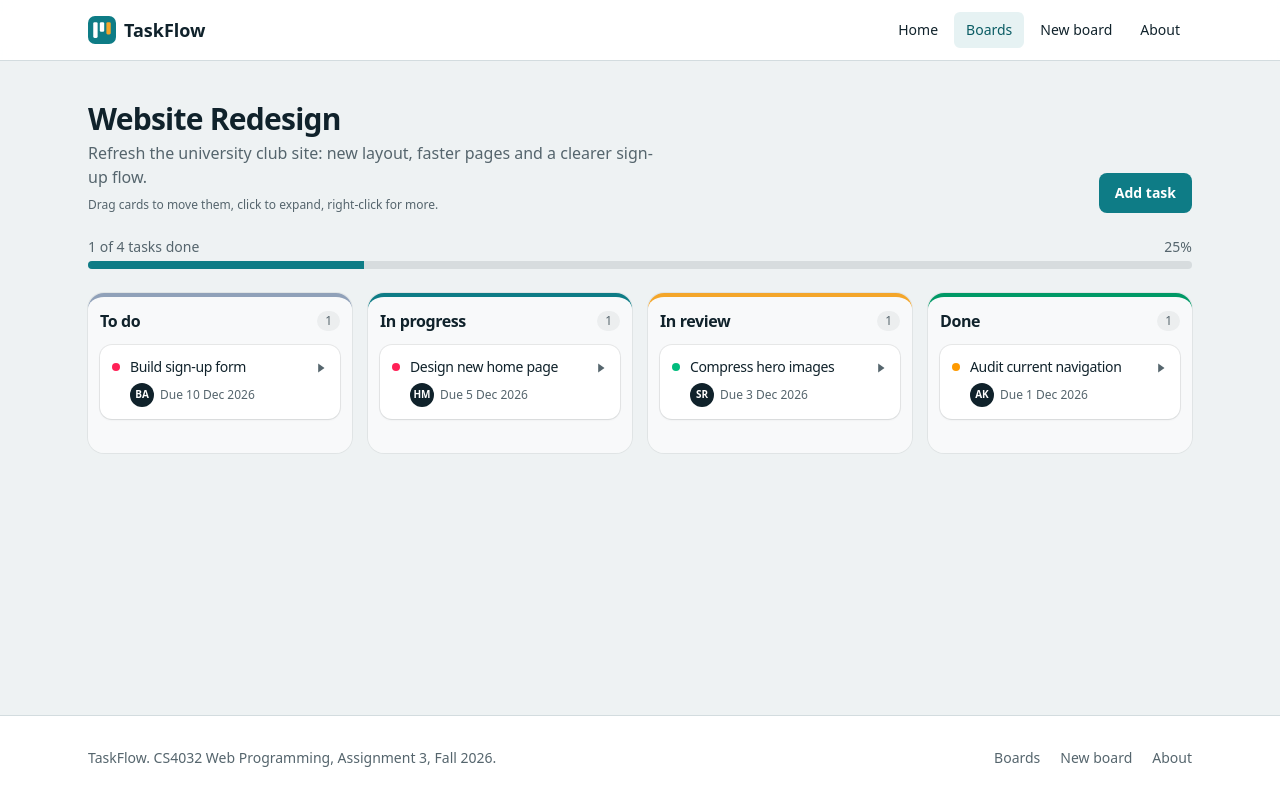
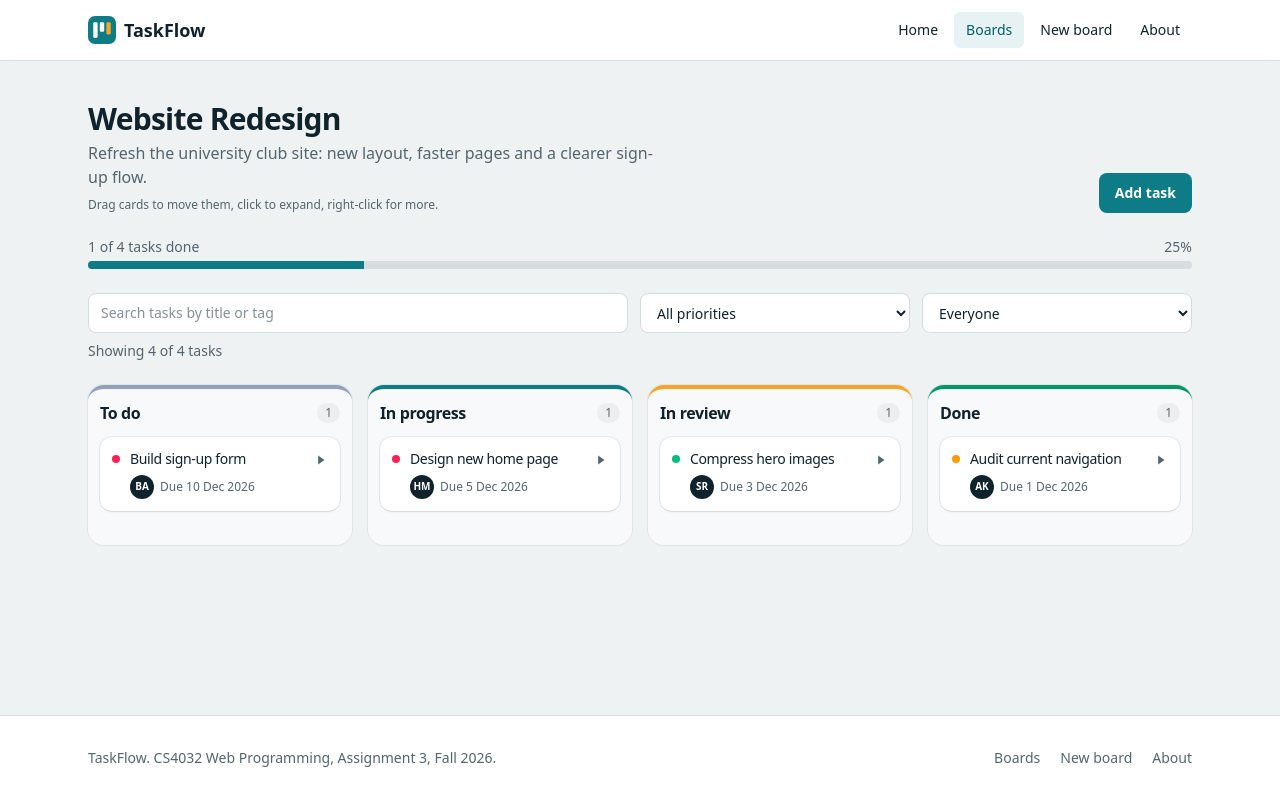
Before and after one commit to slick-user/Kanban-Board-Web-Assignment-3, a Next.js app: page /boards/b1 in a window 1280 px wide. Built offline with nearby package versions, Linux system fonts and the light colour scheme.

Commit message:
Add task filter bar: search, priority and assignee filters on board page

```diff
--- a/components/KanbanBoard.tsx
+++ b/components/KanbanBoard.tsx
@@ -1,7 +1,7 @@
 "use client";
 
 import { useRouter } from "next/navigation";
-import { useCallback, useState, type MouseEvent } from "react";
+import { useCallback, useMemo, useState, type MouseEvent } from "react";
 import type { Board, DropTarget, Priority, Status, Task } from "@/types";
 import { STATUSES, STATUS_LABEL } from "@/data";
 import AddTaskForm from "./AddTaskForm";
@@ -9,6 +9,7 @@ import Button from "./Button";
 import Column from "./Column";
 import ContextMenu, { type MenuEntry } from "./ContextMenu";
 import Modal from "./Modal";
+import TaskFilterBar, { type PriorityFilter } from "./TaskFilterBar";
 import Toast from "./Toast";
 
 interface KanbanBoardProps {
@@ -33,6 +34,28 @@ export default function KanbanBoard({ board, initialTasks }: KanbanBoardProps) {
   const [draggingId, setDraggingId] = useState<string | null>(null);
   const [dropTarget, setDropTarget] = useState<DropTarget | null>(null);
   const [menu, setMenu] = useState<MenuState | null>(null);
+  const [query, setQuery] = useState("");
+  const [priorityFilter, setPriorityFilter] = useState<PriorityFilter>("all");
+  const [assigneeFilter, setAssigneeFilter] = useState("all");
+
+  // Only the cards shown change; the progress bar still counts every task on the board
+  const visibleTasks = useMemo(() => {
+    const q = query.trim().toLowerCase();
+    return items.filter(
+      (t) =>
+        (priorityFilter === "all" || t.priority === priorityFilter) &&
+        (assigneeFilter === "all" || t.assignee === assigneeFilter) &&
+        (q === "" || t.title.toLowerCase().includes(q) || t.tags.some((tag) => tag.toLowerCase().includes(q)))
+    );
+  }, [items, query, priorityFilter, assigneeFilter]);
+
+  const assignees = useMemo(() => [...new Set(items.map((t) => t.assignee))].sort(), [items]);
+
+  const clearFilters = () => {
+    setQuery("");
+    setPriorityFilter("all");
+    setAssigneeFilter("all");
+  };
 
   // Move a task to a column, optionally before another task (order = array order)
   const moveTask = (id: string, status: Status, beforeId: string | null = null) =>
@@ -170,13 +193,26 @@ export default function KanbanBoard({ board, initialTasks }: KanbanBoardProps) {
         </div>
       </div>
 
+      <TaskFilterBar
+        query={query}
+        onQueryChange={setQuery}
+        priority={priorityFilter}
+        onPriorityChange={setPriorityFilter}
+        assignee={assigneeFilter}
+        onAssigneeChange={setAssigneeFilter}
+        assignees={assignees}
+        shown={visibleTasks.length}
+        total={items.length}
+        onClear={clearFilters}
+      />
+
       <div className="-mx-4 flex snap-x snap-mandatory gap-3 overflow-x-auto px-4 pb-3 sm:-mx-6 sm:px-6 md:mx-0 md:grid md:grid-cols-2 md:gap-4 md:overflow-visible md:px-0 md:pb-0 xl:grid-cols-4">
         {STATUSES.map((s) => (
           <Column
             key={s.key}
             status={s.key}
             title={s.label}
-            tasks={items.filter((t) => t.status === s.key)}
+            tasks={visibleTasks.filter((t) => t.status === s.key)}
             draggingId={draggingId}
             dropTarget={dropTarget}
             onDropTargetChange={setDropTarget}
--- /dev/null
+++ b/components/TaskFilterBar.tsx
@@ -0,0 +1,84 @@
+"use client";
+
+import type { Priority } from "@/types";
+
+export type PriorityFilter = Priority | "all";
+
+interface TaskFilterBarProps {
+  query: string;
+  onQueryChange: (value: string) => void;
+  priority: PriorityFilter;
+  onPriorityChange: (value: PriorityFilter) => void;
+  assignee: string;
+  onAssigneeChange: (value: string) => void;
+  assignees: string[];
+  shown: number;
+  total: number;
+  onClear: () => void;
+}
+
+const field = "min-h-10 w-full rounded-lg border border-line bg-white px-3 py-2 text-base sm:text-sm";
+
+export default function TaskFilterBar({
+  query,
+  onQueryChange,
+  priority,
+  onPriorityChange,
+  assignee,
+  onAssigneeChange,
+  assignees,
+  shown,
+  total,
+  onClear,
+}: TaskFilterBarProps) {
+  const active = query.trim() !== "" || priority !== "all" || assignee !== "all";
+
+  return (
+    <div className="mb-6 space-y-2">
+      <div className="grid gap-3 sm:grid-cols-2 lg:grid-cols-[2fr_1fr_1fr]">
+        <div className="sm:col-span-2 lg:col-span-1">
+          <label htmlFor="task-search" className="sr-only">Search tasks</label>
+          <input
+            id="task-search"
+            type="search"
+            placeholder="Search tasks by title or tag"
+            value={query}
+            onChange={(e) => onQueryChange(e.target.value)}
+            className={field}
+          />
+        </div>
+        <div>
+          <label htmlFor="task-priority" className="sr-only">Filter by priority</label>
+          <select
+            id="task-priority"
+            value={priority}
+            onChange={(e) => onPriorityChange(e.target.value as PriorityFilter)}
+            className={field}
+          >
+            <option value="all">All priorities</option>
+            <option value="high">High</option>
+            <option value="medium">Medium</option>
+            <option value="low">Low</option>
+          </select>
+        </div>
+        <div>
+          <label htmlFor="task-assignee" className="sr-only">Filter by assignee</label>
+          <select id="task-assignee" value={assignee} onChange={(e) => onAssigneeChange(e.target.value)} className={field}>
+            <option value="all">Everyone</option>
+            {assignees.map((a) => (
+              <option key={a} value={a}>{a}</option>
+            ))}
+          </select>
+        </div>
+      </div>
+      <div className="flex items-center justify-between text-sm text-muted" aria-live="polite">
+        <span>Showing {shown} of {total} tasks</span>
+        {active && (
+          <button type="button" onClick={onClear} className="font-medium text-brand hover:underline">
+            Clear filters
+          </button>
+        )}
+      </div>
+    </div>
+  );
+}
```
